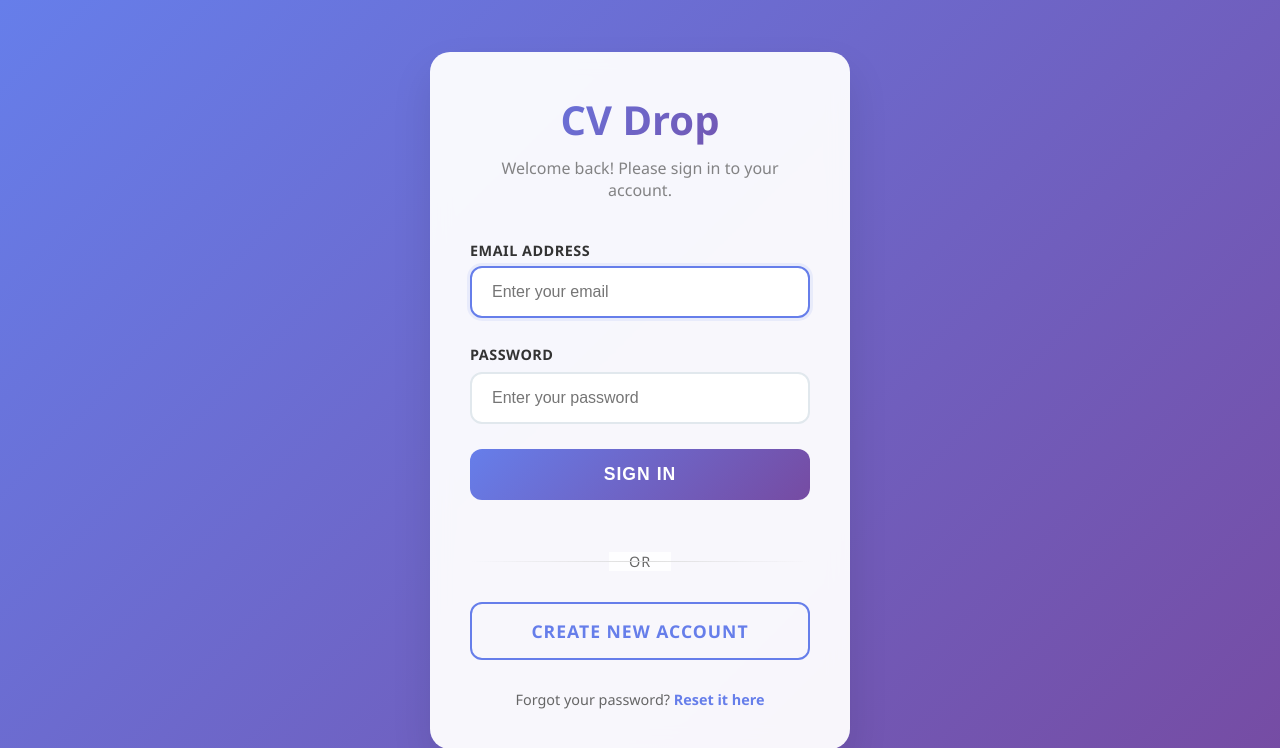
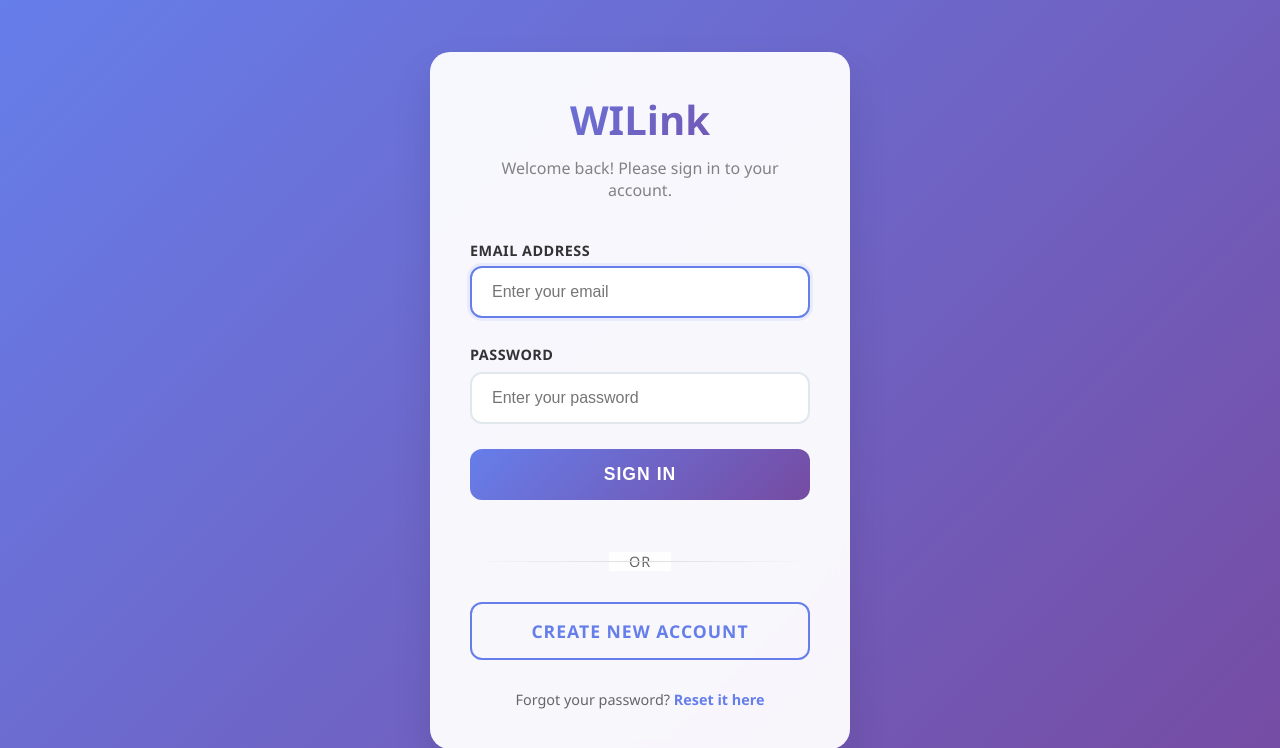
Before and after one commit to Bongoeh/Resume_Main., a Flask app: page /login in a window 1280 px wide. Shown: the top 748 px of the page. Run offline with Flask 3, Linux system fonts and the light colour scheme.

Commit message:
Change header title from 'CV Drop' to 'WILink'

```diff
--- a/templates/login.html
+++ b/templates/login.html
@@ -272,7 +272,7 @@
 <body>
     <div class="login-container">
         <div class="login-header">
-            <h1>CV Drop</h1>
+            <h1>WILink</h1>
             <p>Welcome back! Please sign in to your account.</p>
         </div>
 
```
